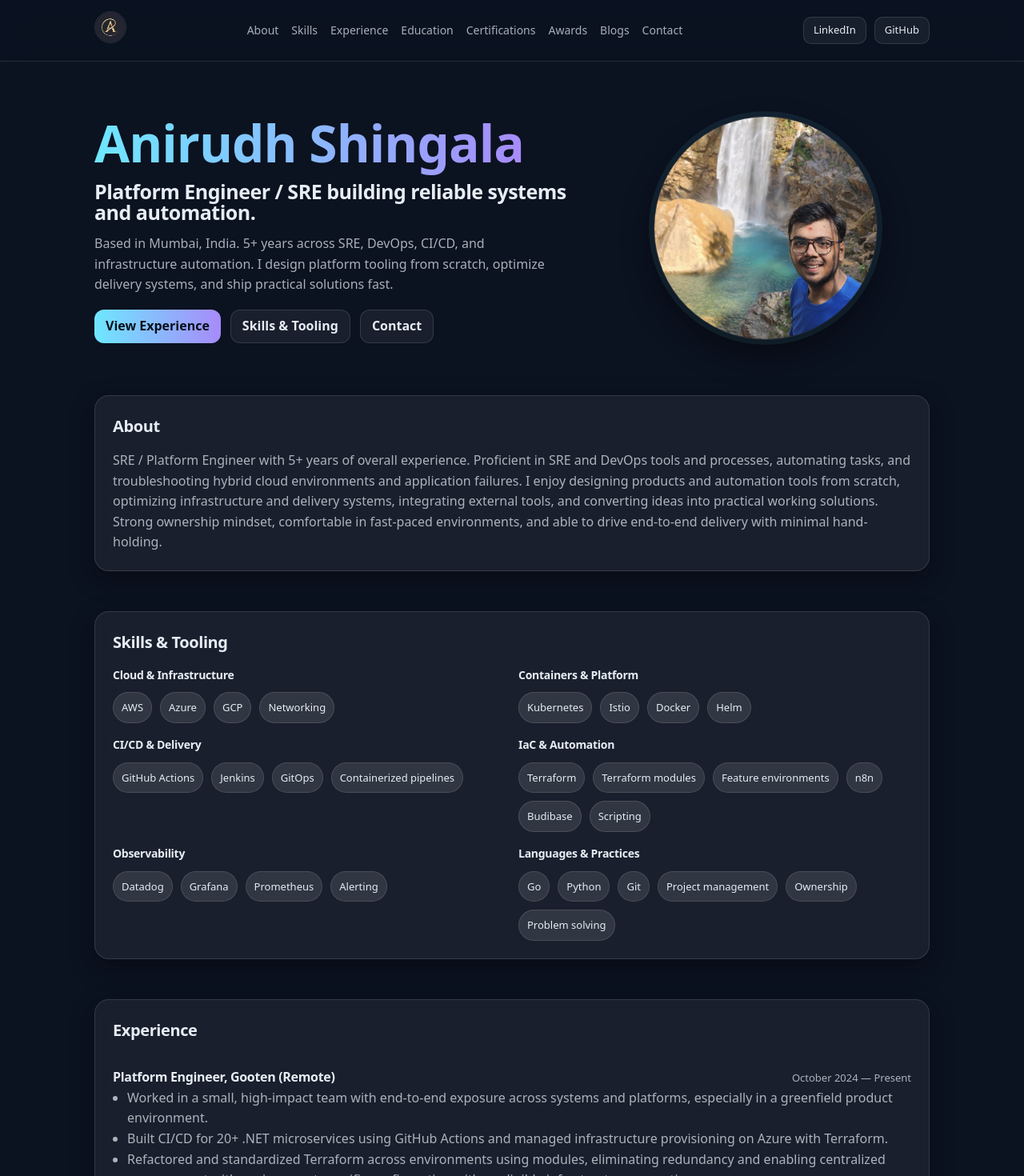
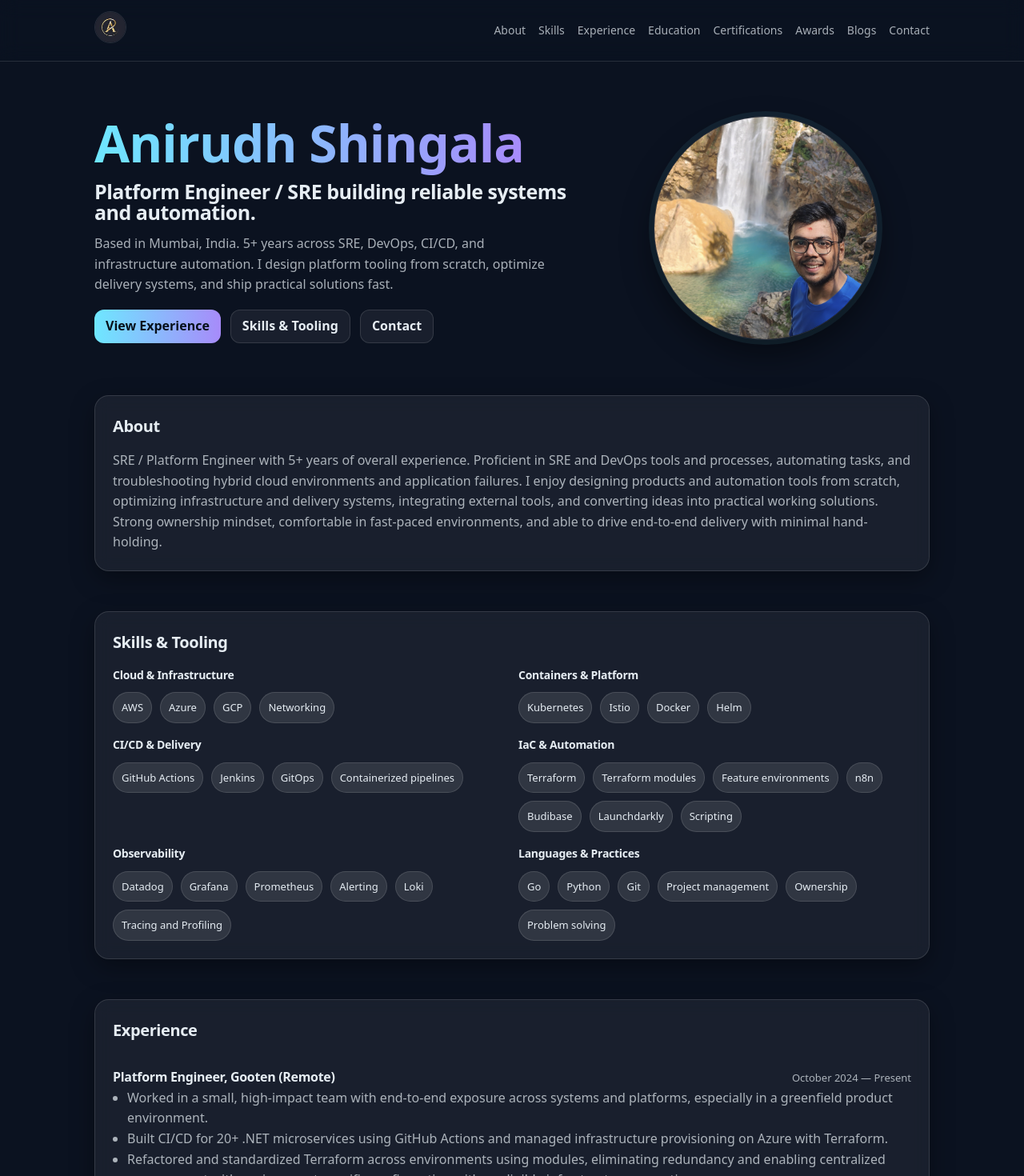
Before and after one commit to anirudhshingala/my-profile-website, a React (Create React App) app in the folder profile-app/: page / in a window 1280 px wide. Shown: the top 1470 px of the page at 80% size. Built offline with nearby package versions, Linux system fonts and the light colour scheme.

Commit message:
update links

```diff
--- a/profile-app/src/components/Footer.js
+++ b/profile-app/src/components/Footer.js
@@ -124,14 +124,6 @@ const Footer = () => {
         <ContactGrid>
           <div>
             <ContactRow>
-              <Label>Location</Label>
-              <Value>Mumbai, India</Value>
-            </ContactRow>
-            <ContactRow>
-              <Label>Phone</Label>
-              <Value>+91 9987732177</Value>
-            </ContactRow>
-            <ContactRow>
               <Label>Email</Label>
               <Value>
                 <ValueRow>
@@ -140,15 +132,27 @@ const Footer = () => {
                 </ValueRow>
               </Value>
             </ContactRow>
+             <ContactRow>
+              <Label>Links</Label>
+              <Value>
+                <ValueRow>
+                 <Links>
+                  <LinkButton href="https://www.linkedin.com/in/anirudhshingala" target="_blank" rel="noopener noreferrer">LinkedIn</LinkButton>
+                  <LinkButton href="https://github.com/anirudhshingala" target="_blank" rel="noopener noreferrer">GitHub</LinkButton>
+                  <LinkButton href="https://medium.com/@shingalaanirudh" target="_blank" rel="noopener noreferrer">Medium</LinkButton>
+                </Links>
+                </ValueRow>
+              </Value>
+            </ContactRow>
           </div>
-          <div>
+          {/* <div>
             <Label style={{ marginBottom: 10 }}>Links</Label>
             <Links>
               <LinkButton href="https://www.linkedin.com/in/anirudhshingala" target="_blank" rel="noopener noreferrer">LinkedIn</LinkButton>
               <LinkButton href="https://github.com/anirudhshingala" target="_blank" rel="noopener noreferrer">GitHub</LinkButton>
               <LinkButton href="https://medium.com/@shingalaanirudh" target="_blank" rel="noopener noreferrer">Medium</LinkButton>
             </Links>
-          </div>
+          </div> */}
         </ContactGrid>
       </SectionCard>
     </FooterContainer>
--- a/profile-app/src/components/Navbar.js
+++ b/profile-app/src/components/Navbar.js
@@ -91,10 +91,10 @@ const Navbar = () => {
             <NavLink href="#blogs">Blogs</NavLink>
             <NavLink href="#contact">Contact</NavLink>
           </Links>
-          <Right>
+          {/* <Right>
             <Button href="https://www.linkedin.com/in/anirudhshingala" target="_blank" rel="noopener noreferrer">LinkedIn</Button>
             <Button href="https://github.com/anirudhshingala" target="_blank" rel="noopener noreferrer">GitHub</Button>
-          </Right>
+          </Right> */}
         </NavInner>
       </Container>
     </NavWrap>
--- a/profile-app/src/components/Skills.js
+++ b/profile-app/src/components/Skills.js
@@ -56,11 +56,11 @@ const skillGroups = [
   },
   {
     title: 'IaC & Automation',
-    items: ['Terraform', 'Terraform modules', 'Feature environments', 'n8n', 'Budibase', 'Scripting']
+    items: ['Terraform', 'Terraform modules', 'Feature environments', 'n8n', 'Budibase', 'Launchdarkly', 'Scripting']
   },
   {
     title: 'Observability',
-    items: ['Datadog', 'Grafana', 'Prometheus', 'Alerting']
+    items: ['Datadog', 'Grafana', 'Prometheus', 'Alerting', 'Loki', 'Tracing and Profiling']
   },
   {
     title: 'Languages & Practices',
```
